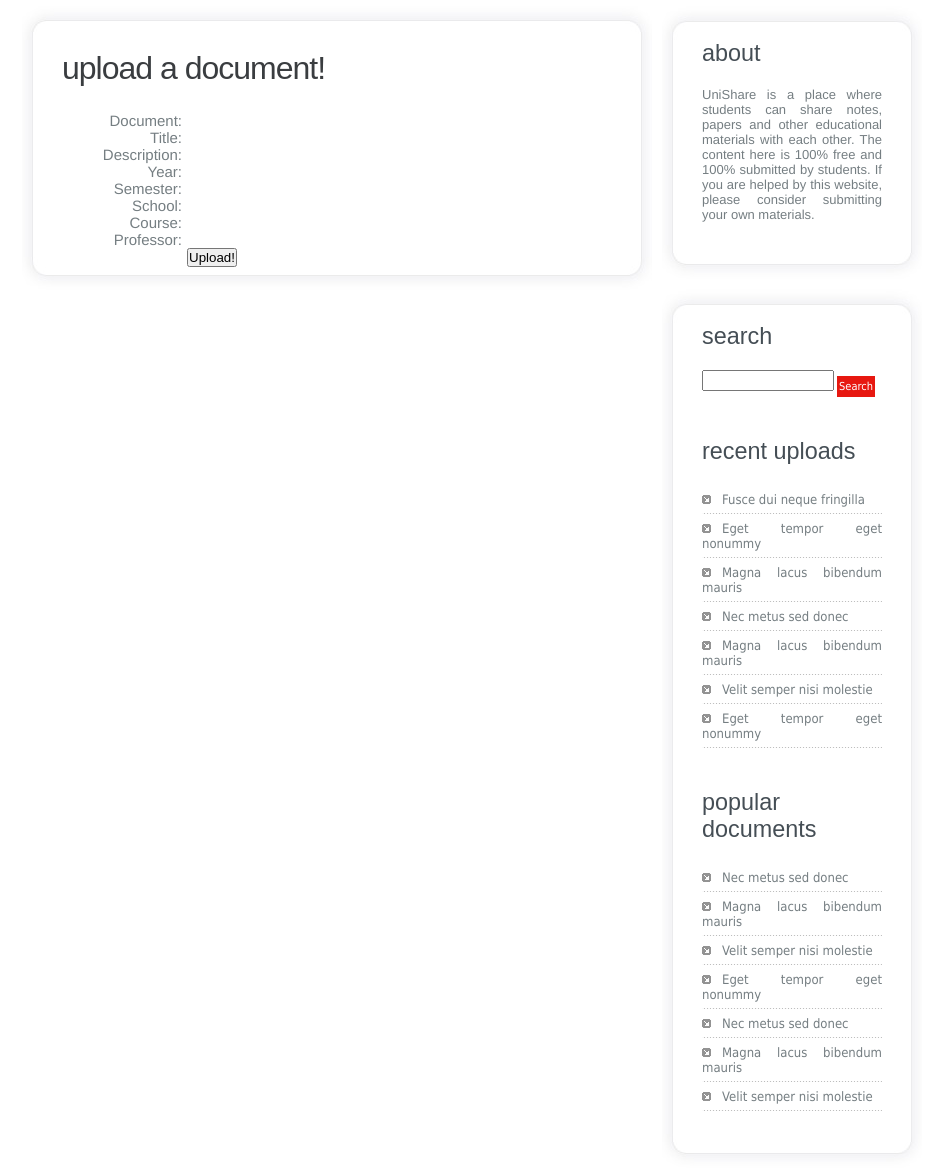
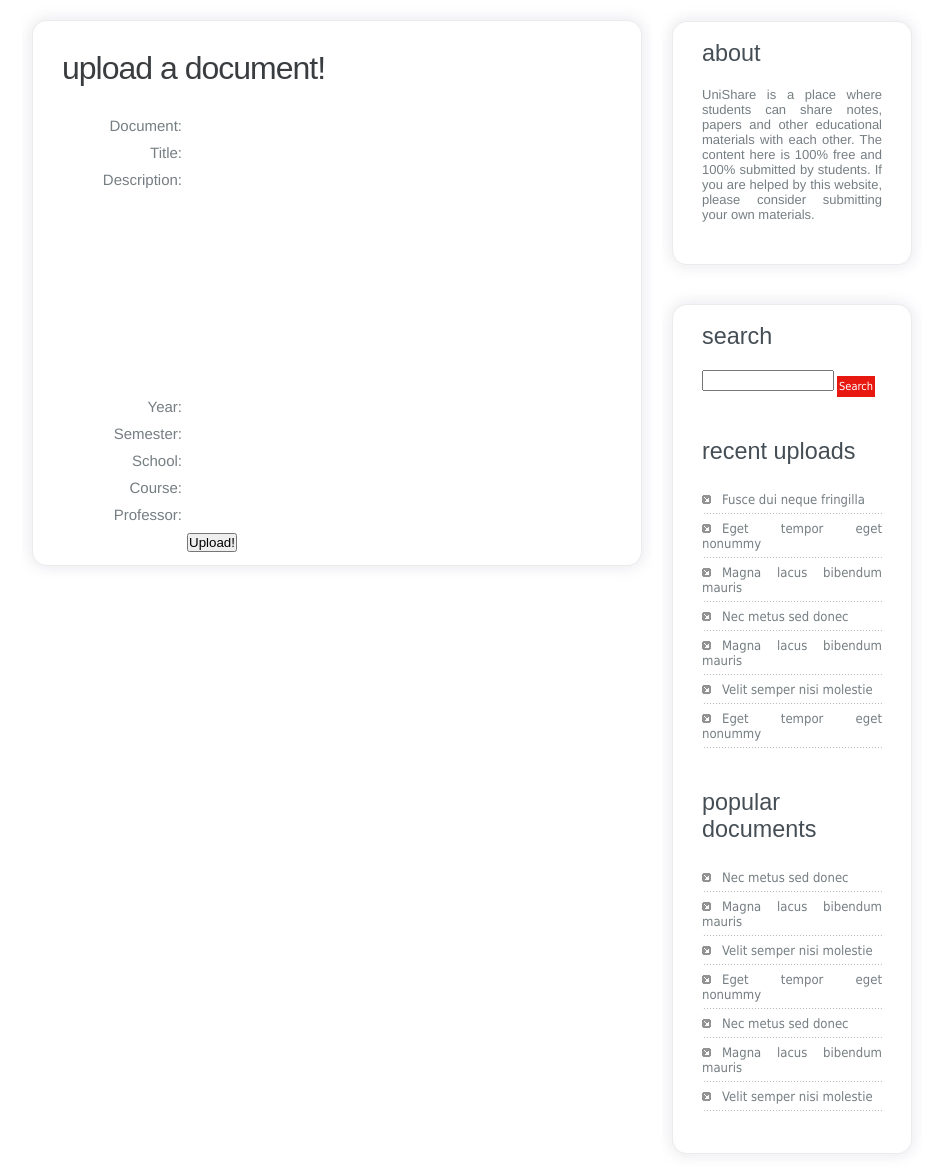
Before and after one commit to Miserlou/UniShare, a Django app: template templates/upload.html in a window 1280 px wide. Shown: the part 140-1311 px from the top of the page, without its empty margins (168-1111 px from the left). Run offline with Django 3.2, Linux system fonts and the light colour scheme; the template is opened without the code that fills it, so the values that code supplies are empty.

Commit message:
class for the description field
i did this toadd some space to the form
and accidentally fixed the background box

```diff
--- a/static/default.css
+++ b/static/default.css
@@ -424,6 +424,16 @@ table tfoot td .bulk-actions select {
 	color: #F90542;
 }
 
+.fieldWrapper{
+	width:480px;
+	padding-top:5px;
+	padding-bottom:5px;
+}
+
+.description{
+	height:200px;
+}
+
 .formfield {
 	display:inline;
 	float:left;
--- a/templates/upload.html
+++ b/templates/upload.html
@@ -27,7 +27,7 @@
 		  </div>
 	  </div><br>
 
-		<div class="fieldWrapper">
+		<div class="fieldWrapper description">
           <div class="formlabel">
 		    <label for="description">Description:</label>
           </div>
```
